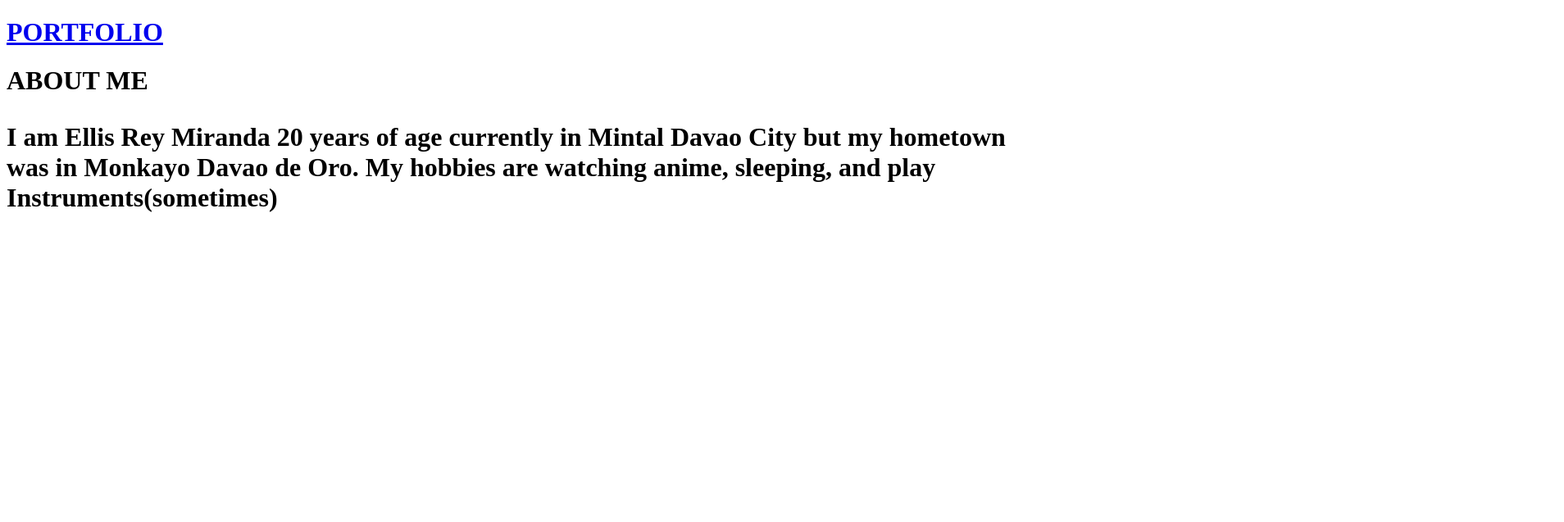
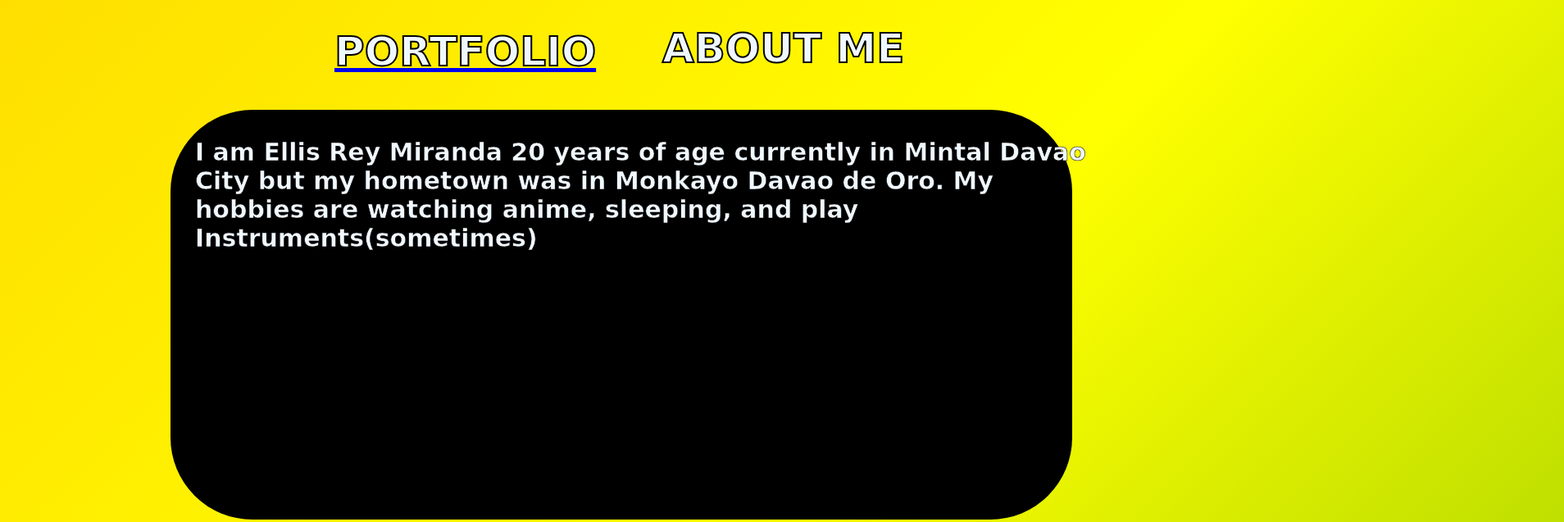
Before and after one commit to EllisReyMiranda/EllisReyMiranda.github.io, a website: page aboutme.html in a window 1280 px wide. Shown: the top 637 px of the page at 82% size, 1908 px wide, since content can reach past the window. Drawn offline with Linux system fonts and the light colour scheme; a web font is replaced by a local one.

Commit message:
Update aboutme.html

```diff
--- a/aboutme.html
+++ b/aboutme.html
@@ -3,7 +3,7 @@
 <head>
     <meta charset="UTF-8">
     <meta name="viewport" content="width=device-width, initial-scale=1.0">
-    <link rel="stylesheet" type="text/css" href="EllisReyMiranda.github.io/html.aboutme.css">
+    <link rel="stylesheet" type="text/css" href="EllisReyMiranda.github.io/aboutme.css">
     <link rel="preconnect" href="https://fonts.googleapis.com">
     <link rel="preconnect" href="https://fonts.gstatic.com" crossorigin>
     <link href="https://fonts.googleapis.com/css2?family=Kavoon&display=swap" rel="stylesheet">
```
